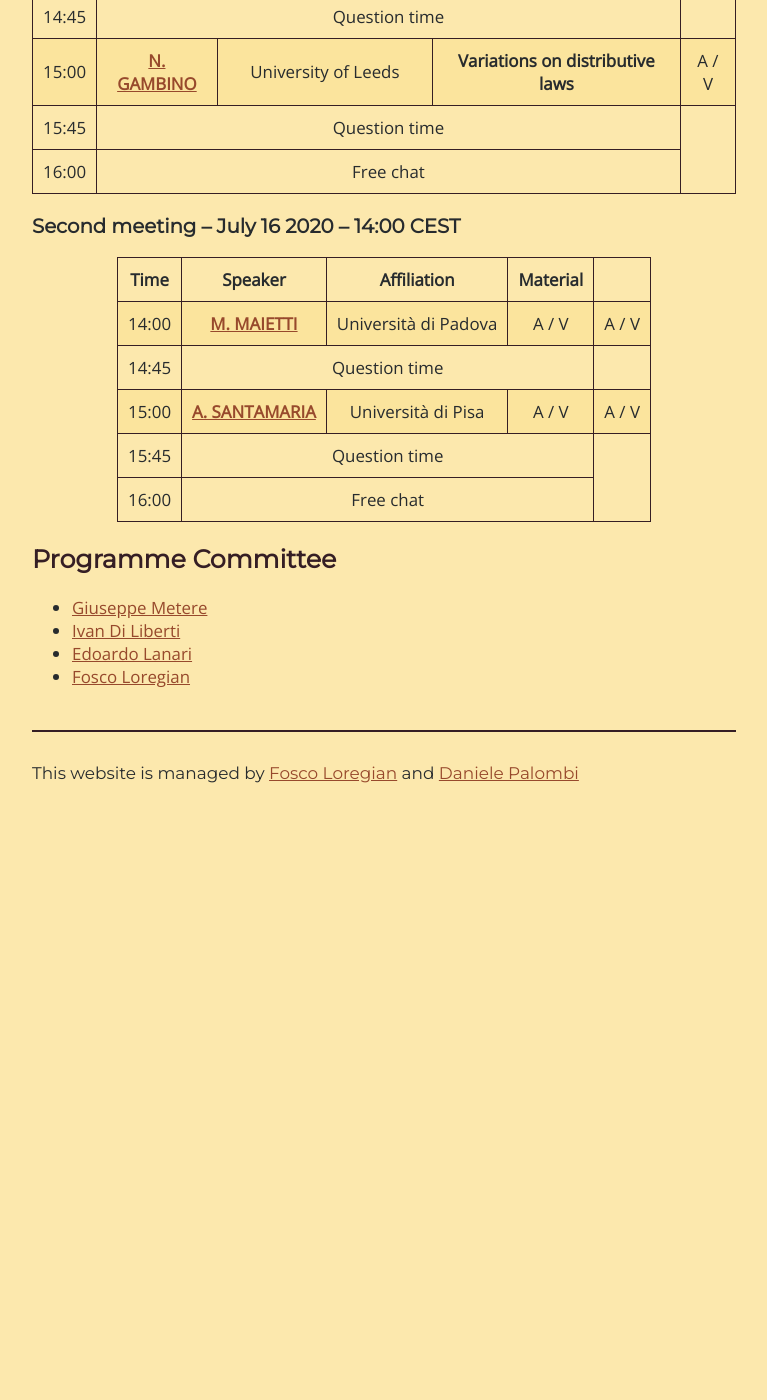
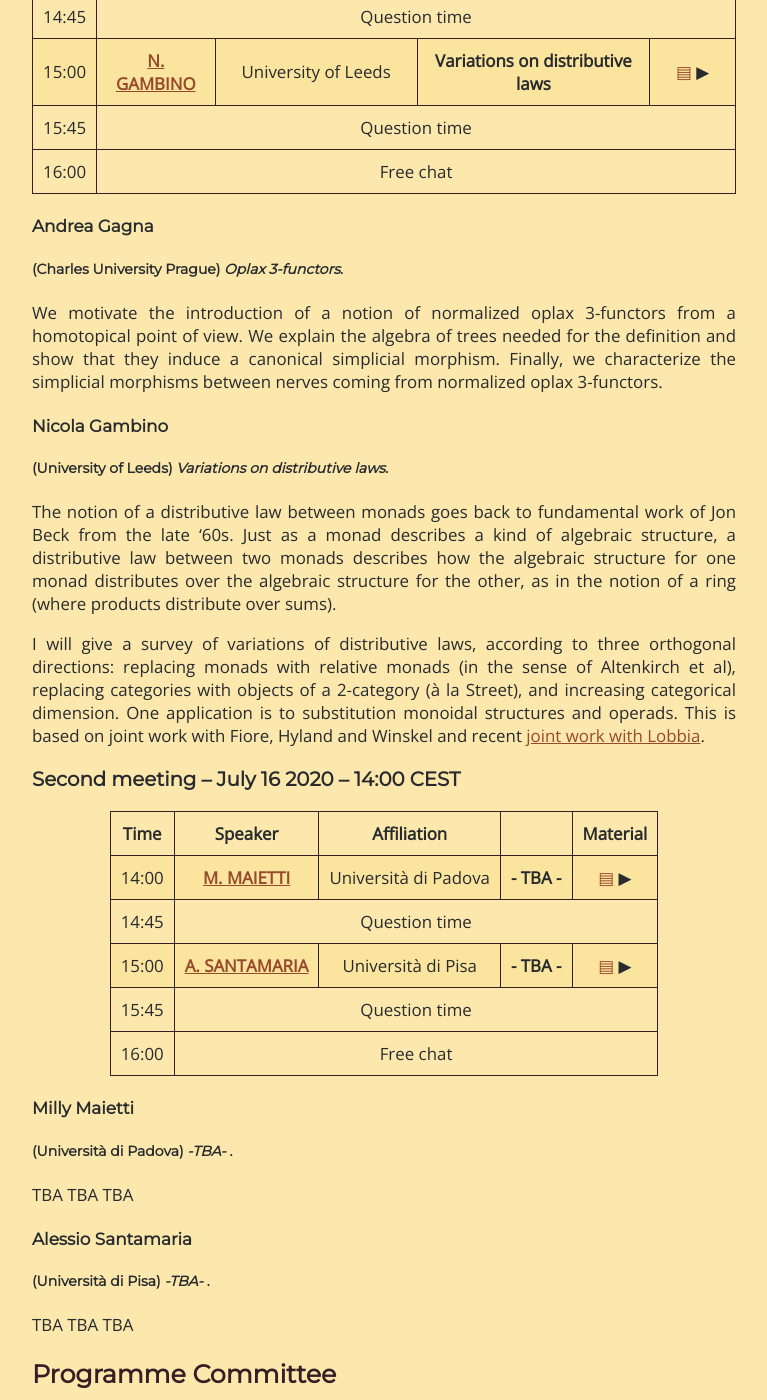
Before and after one commit to Progetto-ItaCa/Progetto-ItaCa.github.io, a Jekyll site: the page built from pages/fest.md, in a window 1280 px wide and 1400 px high, scrolled down 703 px. Shown: the whole window, without its empty margins (256-1023 px from the left). Built offline with Jekyll 4.4.1, drawn with Linux system fonts in a browser that asks for light colours; our own code applies the rules of GitHub Pages for plain Markdown files; before the commit the page ends 1562 px from its top, so only the background shows below that.

Commit message:
added abstracts

```diff
--- a/pages/fest.md
+++ b/pages/fest.md
@@ -33,6 +25,7 @@ In the table below you will notice that every talk comes with some additional ma
       <th style="text-align: center">Time</th>
       <th style="text-align: center">Speaker</th>
       <th style="text-align: center">Affiliation</th>
+      <th></th>
       <th style="text-align: center">Material</th>
     </tr>
   </thead>
@@ -42,40 +35,48 @@ In the table below you will notice that every talk comes with some additional ma
       <td style="text-align: center"><a href="https://sites.google.com/view/andreagagna/home" target="_blank"><strong>A. GAGNA</strong></a></td>
       <td style="text-align: center">Charles University Prague</td>
       <td style="text-align: center"><b>Oplax 3-functors</b></td>
-      <td style="text-align: center">A / V</td>
+      <td style="text-align: center"><a href="#gagna-abs">▤</a> ▶</td>
     </tr>
     <tr>
       <td style="text-align: center">14:45</td>
-      <td style="text-align: center" colspan="3">Question time </td>
+      <td style="text-align: center" colspan="4">Question time </td>
     </tr>
     <tr style="background-color:#fbe49d">
       <td style="text-align: center">15:00</td>
       <td style="text-align: center"><a href="http://www1.maths.leeds.ac.uk/~pmtng/" target="_blank"><strong>N. GAMBINO</strong></a></td>
       <td style="text-align: center">University of Leeds</td>
       <td style="text-align: center"><b>Variations on distributive laws</b></td>
-      <td style="text-align: center">A / V</td>
+      <td style="text-align: center"><a href="#gambino-abs">▤</a> ▶</td>
     </tr>
     <tr>
       <td style="text-align: center">15:45</td>
-      <td style="text-align: center" colspan="3">Question time </td>
+      <td style="text-align: center" colspan="4">Question time </td>
     </tr>
     <tr>
       <td style="text-align: center">16:00</td>
-      <td style="text-align: center" colspan="3">Free chat </td>
+      <td style="text-align: center" colspan="4">Free chat </td>
     </tr>
   </tbody>
 </table>
 </center>
 
+<a name="gagna-abs"></a>
+
+#### Andrea Gagna
+##### (Charles University Prague)  <i>Oplax 3-functors</i>.
+
+We motivate the introduction of a notion of normalized oplax 3-functors from a homotopical point of view. We explain the algebra of trees needed for the definition and show that they induce a canonical simplicial morphism. Finally, we characterize the simplicial morphisms between nerves coming from normalized oplax 3-functors.
+
+<a name="gambino-abs"></a>
+
+#### Nicola Gambino
+##### (University of Leeds) <i>Variations on distributive laws</i>.
+
+The notion of a distributive law between monads goes back to fundamental work of Jon Beck from the late ‘60s. Just as a monad describes a kind of algebraic structure, a distributive law between two monads describes how the algebraic structure for one monad distributes over the algebraic structure for the other, as in the notion of a ring (where products distribute over sums).
+
+I will give a survey of variations of distributive laws, according to three orthogonal directions: replacing monads with relative monads (in the sense of Altenkirch et al), replacing categories with objects of a 2-category (à la Street), and increasing categorical dimension. One application is to substitution monoidal structures and operads. This is based on joint work with Fiore, Hyland and Winskel and recent [joint work with Lobbia](http://arxiv.org/abs/0907.1359).
+
 ### Second meeting ⎯ July 16 2020 ⎯ 14:00 CEST
-<!--
-| Time  |     Speaker       |     Affiliation      |
-|:-----:|:-----------------:|:--------------------:|
-| 14:00 | [**M. MAIETTI**](https://www.math.unipd.it/~maietti/){:target="_blank"} | Università di Padova |
-| 14:45 | Question time     |                      |
-| 15:00 | [**A. SANTAMARIA**](https://www.researchgate.net/profile/Alessio_Santamaria){:target="_blank"} | Università di Pisa |
-| 15:45 | Question time     |                      |
-| 16:00 | Free chat         |                      |  -->
 
 <center>
 <table>
@@ -84,6 +85,7 @@ In the table below you will notice that every talk comes with some additional ma
       <th style="text-align: center">Time</th>
       <th style="text-align: center">Speaker</th>
       <th style="text-align: center">Affiliation</th>
+      <th></th>
       <th style="text-align: center">Material</th>
     </tr>
   </thead>
@@ -92,31 +94,45 @@ In the table below you will notice that every talk comes with some additional ma
       <td style="text-align: center">14:00</td>
       <td style="text-align: center"><a href="https://www.math.unipd.it/~maietti/" target="_blank"><strong>M. MAIETTI</strong></a></td>
       <td style="text-align: center">Università di Padova</td>
-      <td style="text-align: center">A / V</td>
-      <td style="text-align: center">A / V</td>
+      <td style="text-align: center"><b>- TBA -</b></td>
+      <td style="text-align: center"><a href="#milly-abs">▤</a> ▶</td>
     </tr>
     <tr>
       <td style="text-align: center">14:45</td>
-      <td style="text-align: center" colspan="3">Question time </td>
+      <td style="text-align: center" colspan="4">Question time </td>
     </tr>
     <tr style="background-color:#fbe49d">
       <td style="text-align: center">15:00</td>
       <td style="text-align: center"><a href="https://www.researchgate.net/profile/Alessio_Santamaria" target="_blank"><strong>A. SANTAMARIA</strong></a></td>
       <td style="text-align: center">Università di Pisa</td>
-      <td style="text-align: center">A / V</td>
-      <td style="text-align: center">A / V</td>
+      <td style="text-align: center"><b>- TBA -</b></td>
+      <td style="text-align: center"><a href="#santamaria-abs">▤</a> ▶</td>
     </tr>
     <tr>
       <td style="text-align: center">15:45</td>
-      <td style="text-align: center" colspan="3">Question time </td>
+      <td style="text-align: center" colspan="4">Question time </td>
     </tr>
     <tr>
       <td style="text-align: center">16:00</td>
-      <td style="text-align: center" colspan="3">Free chat </td>
+      <td style="text-align: center" colspan="4">Free chat </td>
     </tr>
   </tbody>
 </table>
 </center>
+
+<a name="milly-abs"></a>
+
+#### Milly Maietti
+##### (Università di Padova) <i> -TBA- </i>.
+
+TBA TBA TBA
+
+<a name="santamaria-abs"></a>
+
+#### Alessio Santamaria
+##### (Università di Pisa) <i> -TBA- </i>.
+
+TBA TBA TBA
 
 ## Programme Committee
 
```
Also changed, not shown: other parts of pages/fest.md (+0 -8 lines).
